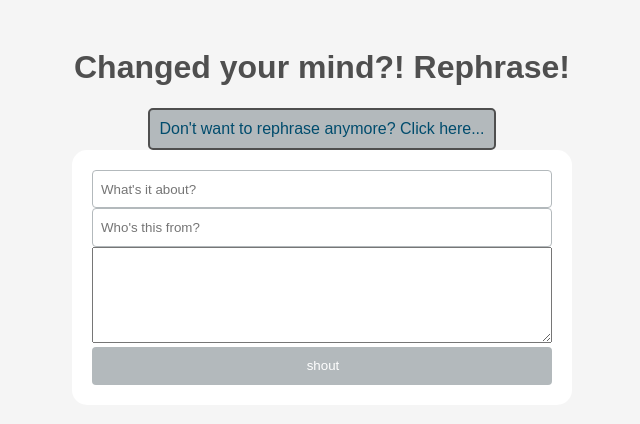
After one commit to it-student/masterblog, a Python web app: template templates/update.html in a window 1280 px wide. The commit adds this page. Shown: the top 424 px of the page, without its empty margins (318-958 px from the left). Run offline with Jinja, Linux system fonts and the light colour scheme; the template is opened without the code that fills it, so the values that code supplies are empty.

Commit message:
Added a new template HTML-file update.html pre populating the same form as used within add.html in order to update a pre submitted blog post. Therefore added some styles also to style.css.

```diff
--- a/static/style.css
+++ b/static/style.css
@@ -12,6 +12,10 @@ body {
 h1 {
     text-align: center;
     color: #4F4F4F;
+}
+
+.non_visible {
+    visibility: hidden;
 }
 
 .buttonlike {
@@ -29,6 +33,16 @@ h1 {
     border: 2px solid #4F4F4F;
     border-radius: 5px;
     background-color: #FF3333 !important;
+    text-align: center;
+}
+
+.buttonlike.update {
+    width: 10%;
+    padding: 10px;
+    border: 2px solid #4F4F4F;
+    border-radius: 5px;
+    background-color: #3333FF !important;
+    color: white;
     text-align: center;
 }
 
--- /dev/null
+++ b/templates/update.html
@@ -0,0 +1,24 @@
+<!DOCTYPE html>
+<html lang="en">
+<head>
+    <meta charset="UTF-8">
+    <meta name="viewport" content="width=device-width, initial-scale=1.0">
+    <title>My Flask Blog</title>
+    <link rel="stylesheet" href="{{ url_for('static', filename='style.css') }}">
+</head>
+<body>
+    <h1>Changed your mind?! Rephrase!</h1>
+    <a class="buttonlink" href="{{ url_for('index') }}">
+        <div class="buttonlike">Don't want to rephrase anymore? Click here...</div>
+    </a>
+    <div class="postform">
+        <form class="postform_form" action="/update/{{ post['id'] }}" method="post">
+            <input type="text" name="title" placeholder="What's it about?" value="{{ post['title'] }}" required>
+            <input type="text" name="author" placeholder="Who's this from?" value="{{ post['author'] }}" required>
+            <textarea name="content" rows="6" cols="50" placeholder="Tell more, please...">{{ post['content'] }}
+            </textarea>
+            <button type="submit" value="Submit">shout</button>
+        </form>
+    </div>
+</body>
+</html>
```
